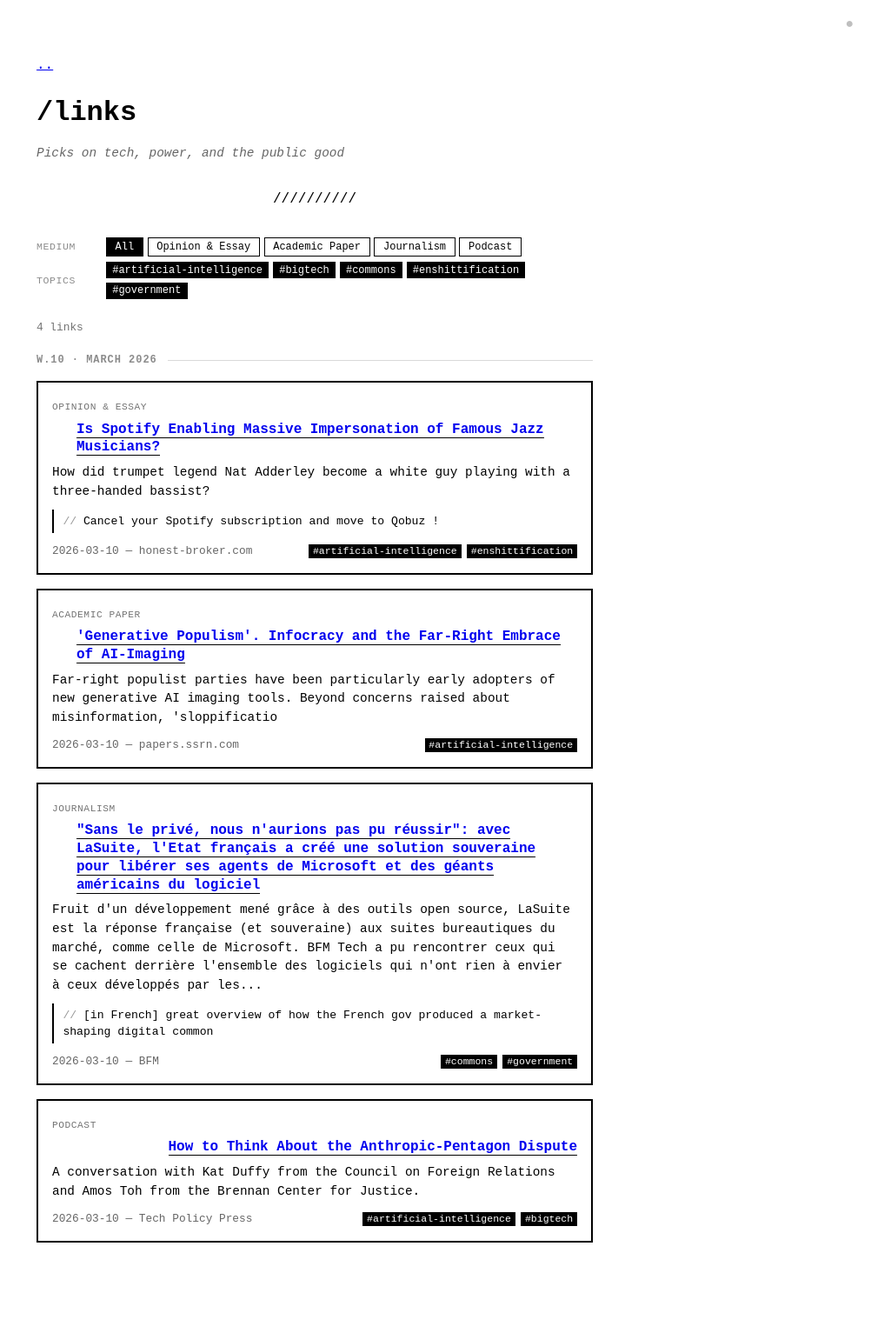
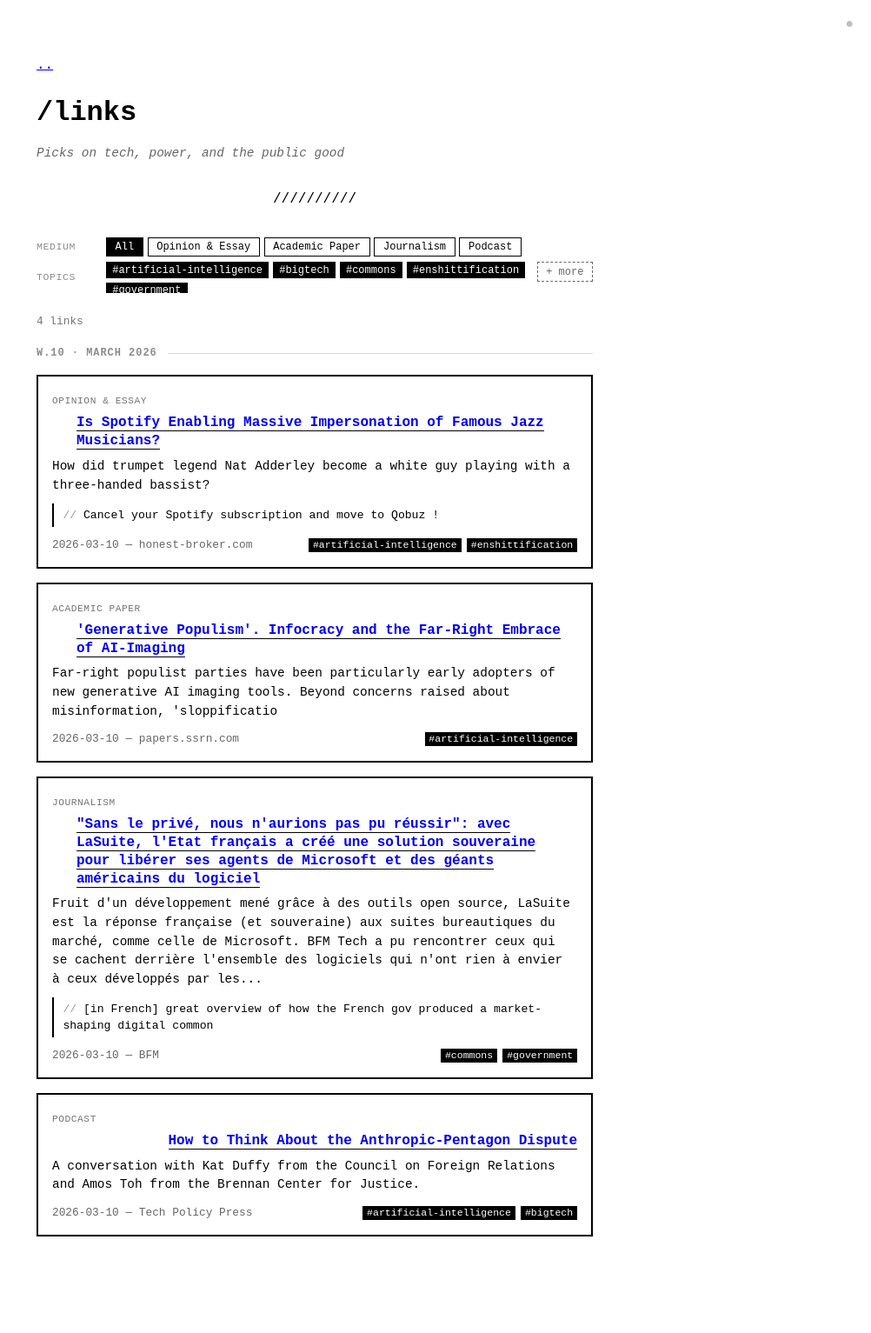
Before and after one commit to PLrolle/plrolle.github.io, a Jekyll site: the page built from links.md, in a window 1280 px wide. Shown: the whole page at 87% size, without its empty margins (278-1280 px from the left). Built offline with Jekyll 4.4.1, drawn with Linux system fonts in a browser that asks for light colours.

Commit message:
fix: restore topics expand/collapse with correct overflow detection
Measure real pill height by temporarily un-collapsing before checking,
avoiding the display:none CSS fallback issue that was hiding the button.

https://claude.ai/code/session_016X5NZqxTYQ8AbJZwpTqG24

```diff
--- a/_layouts/links.html
+++ b/_layouts/links.html
@@ -75,6 +75,25 @@
       }
       .tag-pill:hover { opacity: 0.7; }
 
+      .more-row-btn {
+        flex-shrink: 0;
+        align-self: flex-start;
+        background: none;
+        border: 1.5px dashed black;
+        padding: 0.2rem 0.6rem;
+        font-size: 0.75rem;
+        font-family: monospace;
+        cursor: pointer;
+        white-space: nowrap;
+        opacity: 0.6;
+      }
+      .more-row-btn:hover { opacity: 1; }
+      .more-row-btn.open { border-style: solid; opacity: 1; }
+
+      #topicPills:not(.expanded) {
+        max-height: 2.2rem;
+        overflow: hidden;
+      }
 
       /* ── Active filters summary ── */
       .active-filters-bar {
@@ -363,6 +382,7 @@
             <button class="tag-pill" data-tag="{{ tag }}" onclick="filterTag('{{ tag }}')">#{{ tag }}</button>
             {% endfor %}
           </div>
+          <button class="more-row-btn" id="topicMoreBtn" onclick="toggleTopics()">+ more</button>
         </div>
         {% endif %}
 
@@ -570,7 +590,41 @@
         bar.appendChild(clearAll);
       }
 
-      function expandTopics() {} // no-op, kept for filterTag compatibility
+      // ── Topics expand / collapse ──────────────────────────────────────────
+      function toggleTopics() {
+        const pills = document.getElementById('topicPills');
+        const btn   = document.getElementById('topicMoreBtn');
+        const expanded = pills.classList.toggle('expanded');
+        btn.classList.toggle('open', expanded);
+        btn.textContent = expanded ? '− less' : '+ more';
+      }
+
+      function expandTopics() {
+        const pills = document.getElementById('topicPills');
+        const btn   = document.getElementById('topicMoreBtn');
+        if (pills && !pills.classList.contains('expanded')) {
+          pills.classList.add('expanded');
+          btn.classList.add('open');
+          btn.textContent = '− less';
+        }
+      }
+
+      // Hide "more" button when all pills fit in one row
+      function checkTopicsOverflow() {
+        const pills = document.getElementById('topicPills');
+        const btn   = document.getElementById('topicMoreBtn');
+        if (!pills || !btn) return;
+        // Temporarily remove max-height to measure real height
+        const wasExpanded = pills.classList.contains('expanded');
+        if (!wasExpanded) pills.classList.add('expanded');
+        const fullHeight = pills.scrollHeight;
+        if (!wasExpanded) pills.classList.remove('expanded');
+        const oneRowHeight = parseFloat(getComputedStyle(pills).lineHeight) * 1.8 || 35;
+        btn.style.display = fullHeight > oneRowHeight ? 'inline-block' : 'none';
+      }
+
+      window.addEventListener('resize', checkTopicsOverflow);
+      requestAnimationFrame(checkTopicsOverflow);
 
       // ── Admin mode (token in localStorage) ───────────────────────────────
       if (localStorage.getItem('ghToken')) {
```
